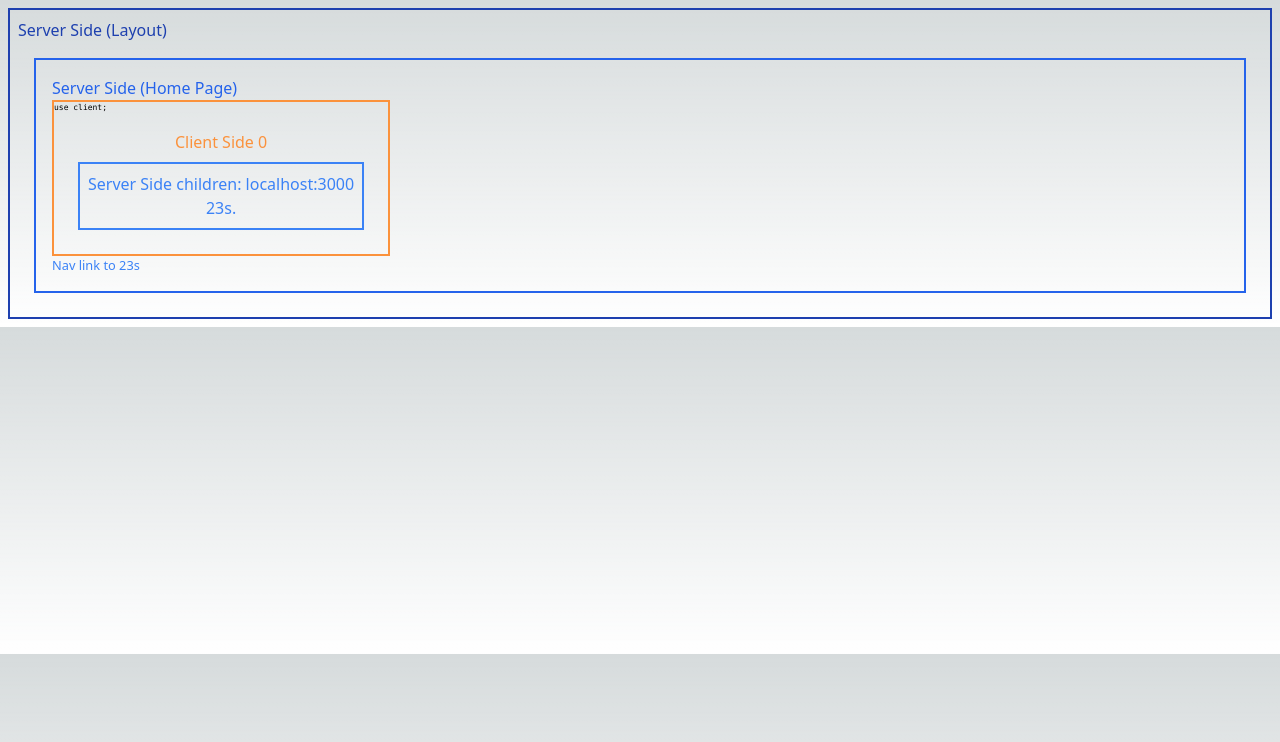
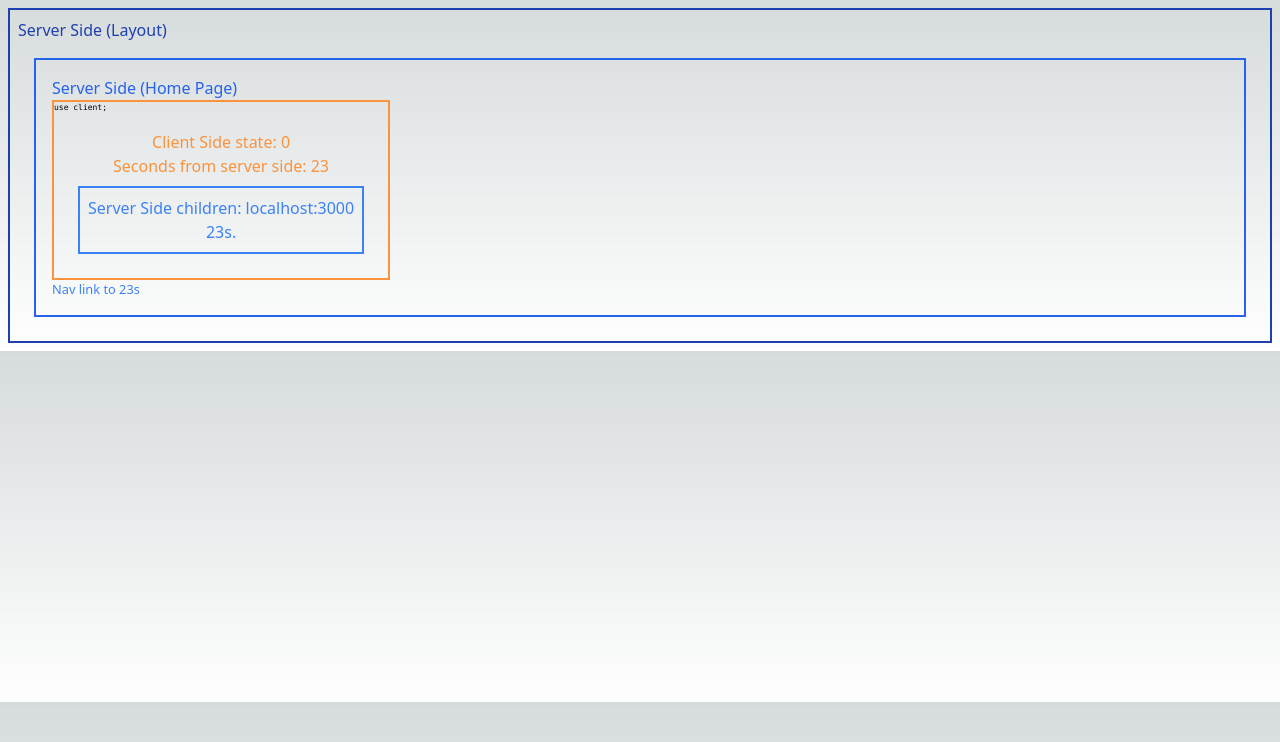
Before and after one commit to malparty/next-js-demo-rendering, a Next.js app: page / in a window 1280 px wide. Shown: the top 742 px of the page. Built offline with nearby package versions, Linux system fonts and the light colour scheme.

Commit message:
Add seconds to the client side component

```diff
--- a/app/page.tsx
+++ b/app/page.tsx
@@ -14,7 +14,7 @@ export default async function Home() {
       </div>
 
       <div>
-        <ClientButton>
+        <ClientButton seconds={seconds}>
           <div className='text-blue-500 border-2 border-blue-500 m-2 p-2 w-max'>
             Server Side children: {headersData.get('host')}
             <Time />
--- a/components/ClientButton.tsx
+++ b/components/ClientButton.tsx
@@ -2,15 +2,16 @@
 
 import { useState, type ReactNode } from 'react';
 
-export const ClientButton = ({children}: {children: ReactNode}) => {
+export const ClientButton = ({children, seconds}: {children: ReactNode, seconds: number}) => {
   const [count, setCount] = useState(0);
 
 return (
   <button onClick={() => setCount(count + 1)} className='text-orange-400 border-2 border-orange-400 hover:bg-orange-100'>
     <div className='text-xs text-black font-mono text-left'>use client;</div>
     <div className="m-2 p-2">
-      Client Side {count}
-      {' '}{children}
+      <div>Client Side state: {count}</div>
+      <div>Seconds from server side: {seconds}</div>
+      {children}
     </div>
   </button>
   )
```
